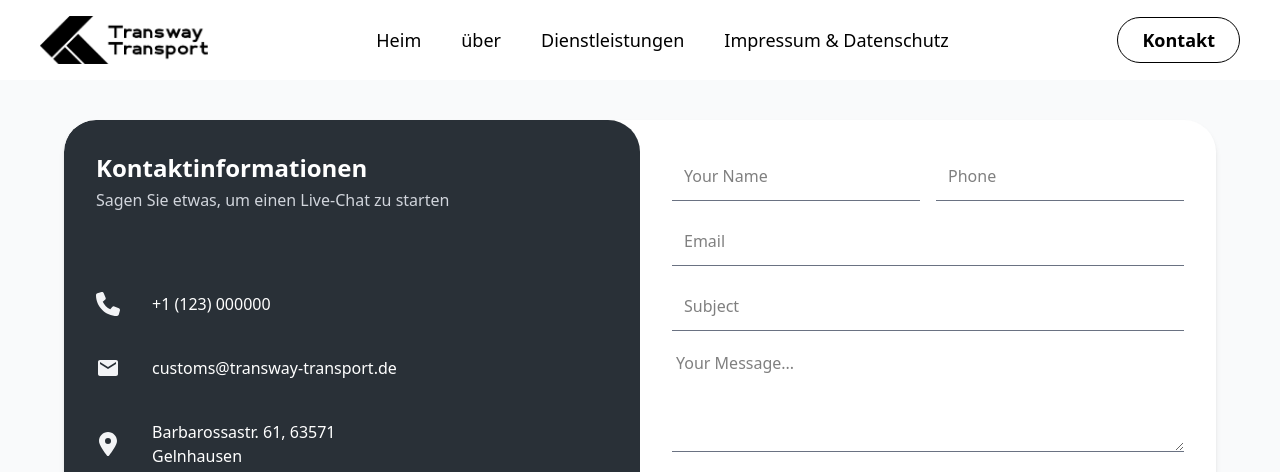
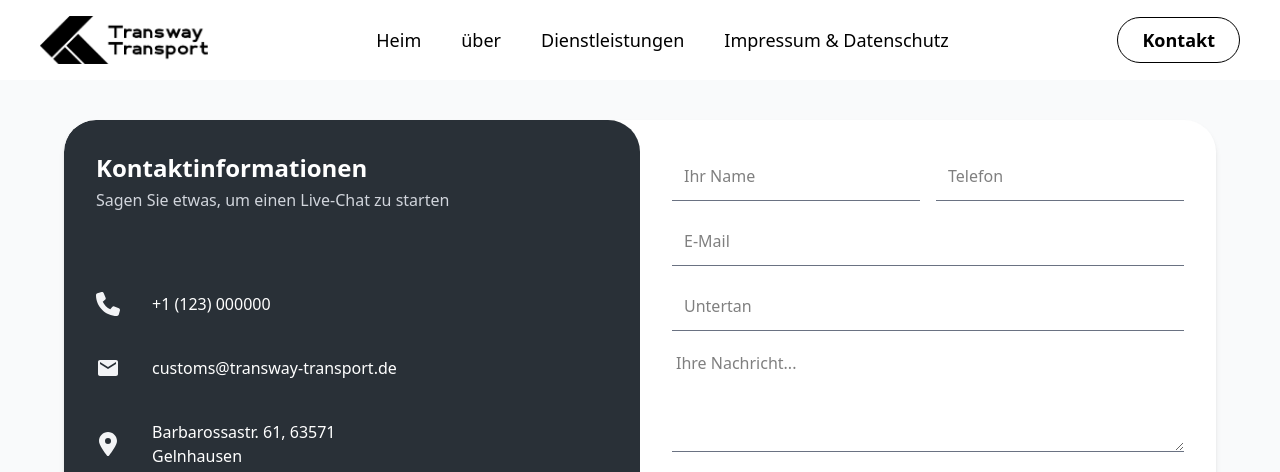
Before and after one commit to Mdsakib999/logistics-development, a React (Vite) app: page /kontakt in a window 1280 px wide. Shown: the top 472 px of the page. Built offline with nearby package versions, Linux system fonts and the light colour scheme.

Commit message:
language change

```diff
--- a/src/Components/Navbar.jsx
+++ b/src/Components/Navbar.jsx
@@ -149,13 +149,7 @@ const Navbar = () => {
           >
             Über uns
           </NavLink>
-          <NavLink
-            onClick={toggleMenu}
-            to="/kontakt"
-            className="hover:text-[#D98581] text-black"
-          >
-            Kontakt
-          </NavLink>
+
           <NavLink
             onClick={toggleMenu}
             to="/impressum-and-datenschutz"
@@ -165,10 +159,11 @@ const Navbar = () => {
           </NavLink>
           <div>
             <Link
+            onClick={toggleMenu}
               className="px-6 py-2 font-semibold text-lg rounded-full transition duration-300 bg-black text-white hover:bg-gray-100 hover:text-black"
               to="/kontakt"
             >
-              Contact
+              Kontakt
             </Link>
           </div>
         </div>
--- a/src/Pages/Contact/Contact.jsx
+++ b/src/Pages/Contact/Contact.jsx
@@ -105,14 +105,14 @@ const Contact = () => {
                 <input
                   type="text"
                   name="name"
-                  placeholder="Your Name"
+                  placeholder="Ihr Name"
                   className="w-full  p-3 border-b border-gray-500 focus:outline-none"
                   required
                 />
                 <input
                   type="text"
                   name="phone"
-                  placeholder="Phone"
+                  placeholder="Telefon"
                   className="w-full p-3 border-b  border-gray-500 focus:outline-none"
                 />
               </div>
@@ -122,7 +122,7 @@ const Contact = () => {
                 <input
                   type="email"
                   name="email"
-                  placeholder="Email"
+                  placeholder="E-Mail"
                   className="w-full p-3 border-b border-gray-500 focus:outline-none"
                   required
                 />
@@ -133,7 +133,7 @@ const Contact = () => {
                 <input
                   type="text"
                   name="subject"
-                  placeholder="Subject"
+                  placeholder="Untertan"
                   className="w-full p-3 border-b border-gray-500 focus:outline-none"
                 />
               </div>
@@ -143,7 +143,7 @@ const Contact = () => {
                 <textarea
                   name="message"
                   rows="4"
-                  placeholder="Your Message..."
+                  placeholder="Ihre Nachricht..."
                   className="w-full p-1 border-b border-gray-500 focus:outline-none"
                 ></textarea>
               </div>
```
